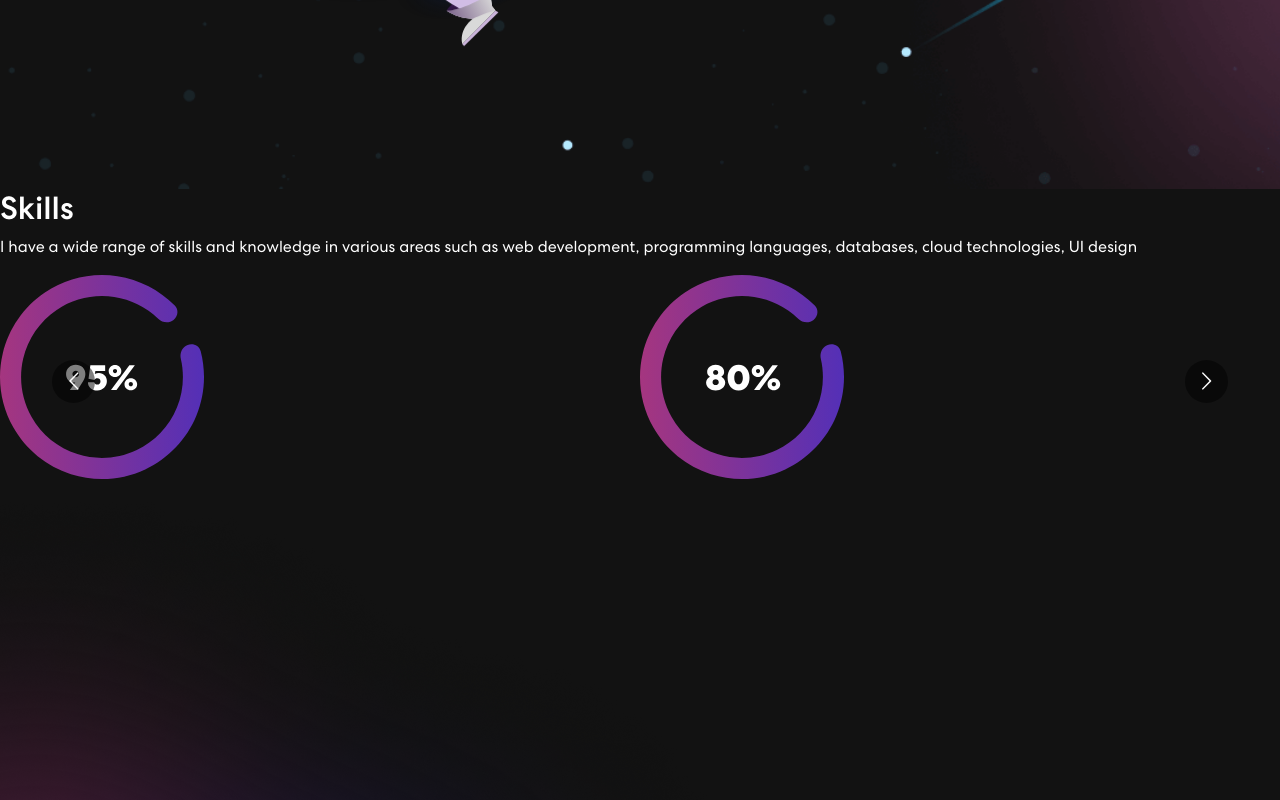
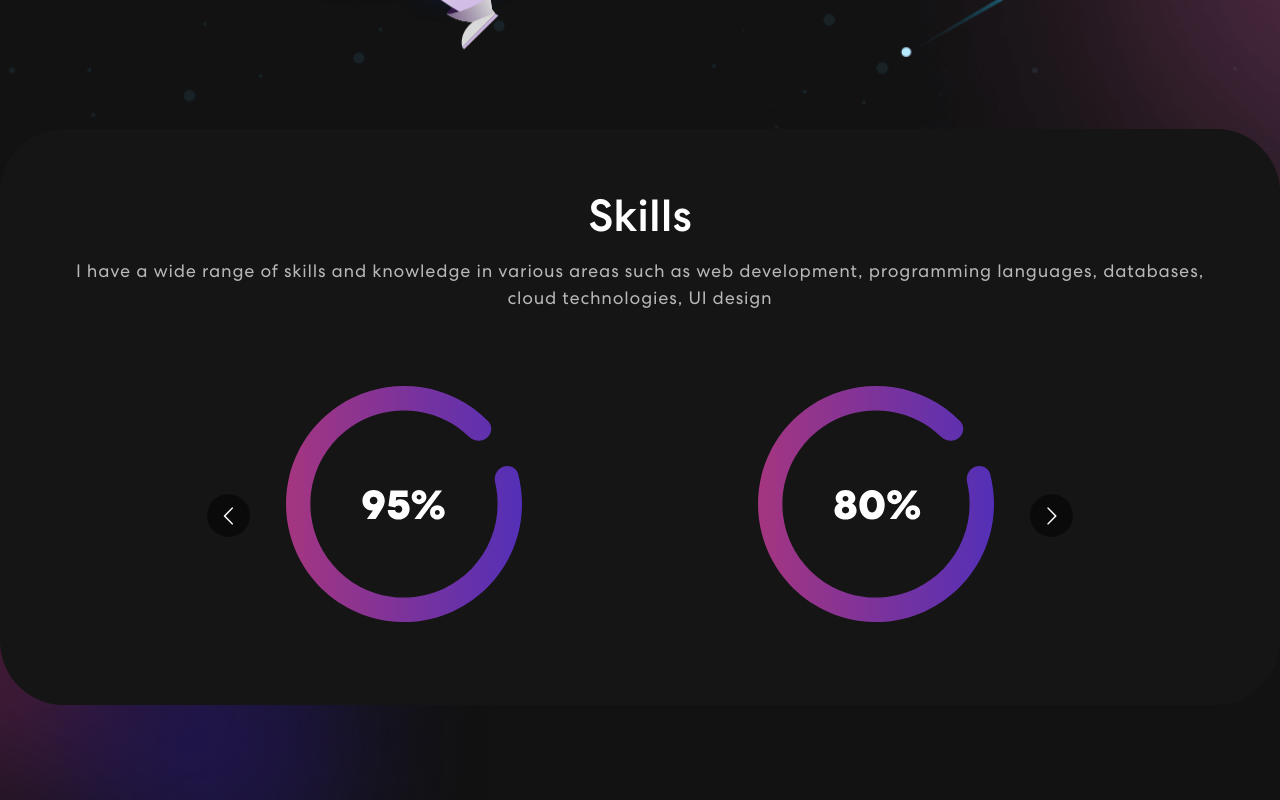
Before and after one commit to camiloquirogadev/portafolio, a React (Create React App) app: page / in a window 1280 px wide. Shown: the part 1120-1920 px from the top of the page. Built offline with nearby package versions, Linux system fonts and the light colour scheme.

Commit message:
update skills css

```diff
--- a/src/App.css
+++ b/src/App.css
@@ -264,4 +264,44 @@
 .txt-rotate > .wrap {
   border-right: 0.08em solid #666;
 }
-/************************************/
+/****************Skill********************/
+
+.skill {
+  padding: 0 0 50px 0;
+  position: relative;
+}
+
+.skill-bx {
+  background: #151515;
+  border-radius: 64px;
+  text-align: center;
+  padding: 60px 50px;
+  margin-top: -60px;
+}
+.skill h2 {
+  font-size: 45px;
+  font-family: 700;
+}
+.skill p {
+  color: #B8B8B8;
+  font-size: 18px;
+  letter-spacing: 0.8px;
+  line-height: 1.5em;
+  margin: 14px 0 75px auto;
+}
+.skill-slider {
+  width: 80%;
+  margin: 0 auto;
+  position: relative;
+}
+.skill-slider .item img{
+  width: 50%;
+  margin: 0 auto 15px auto;
+}
+.background-image-left {
+  top:28%;
+  position: absolute;
+  bottom: 0;
+  width: 40%;
+  z-index: -4;
+}
```
